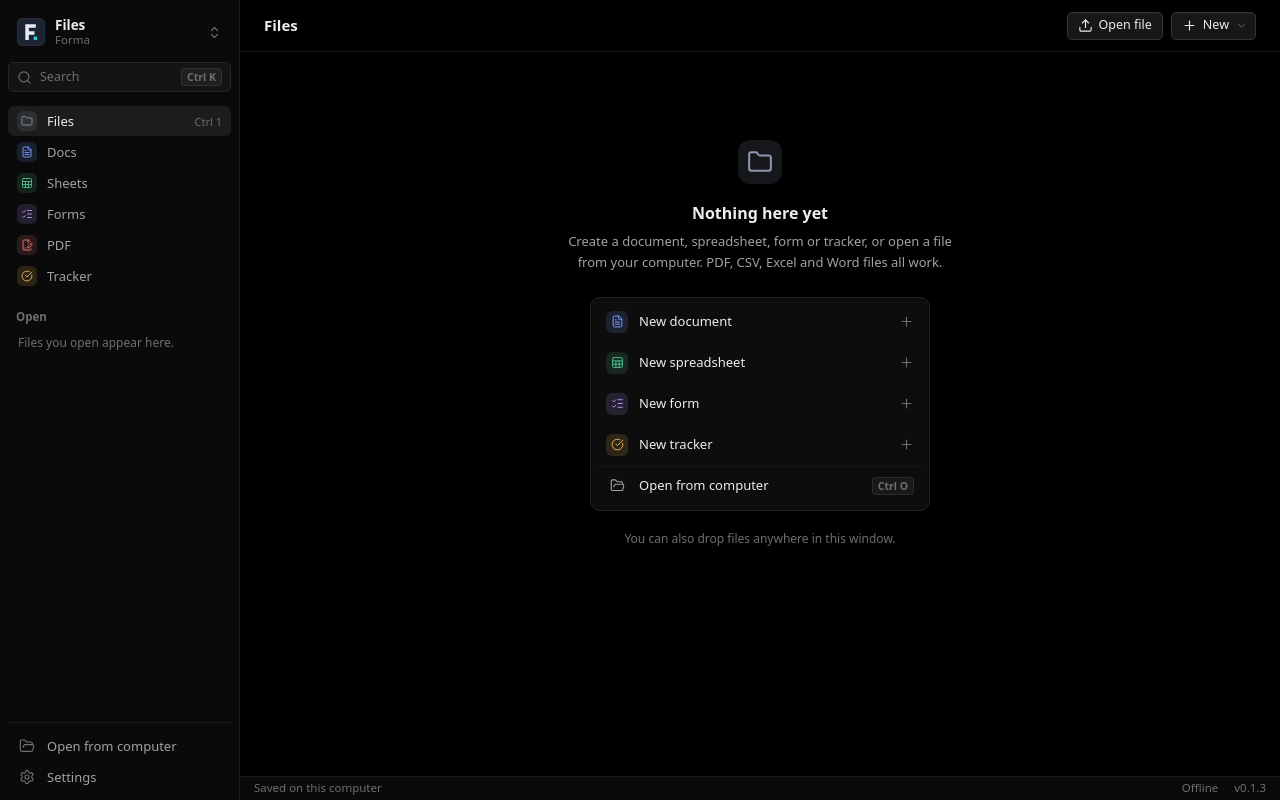
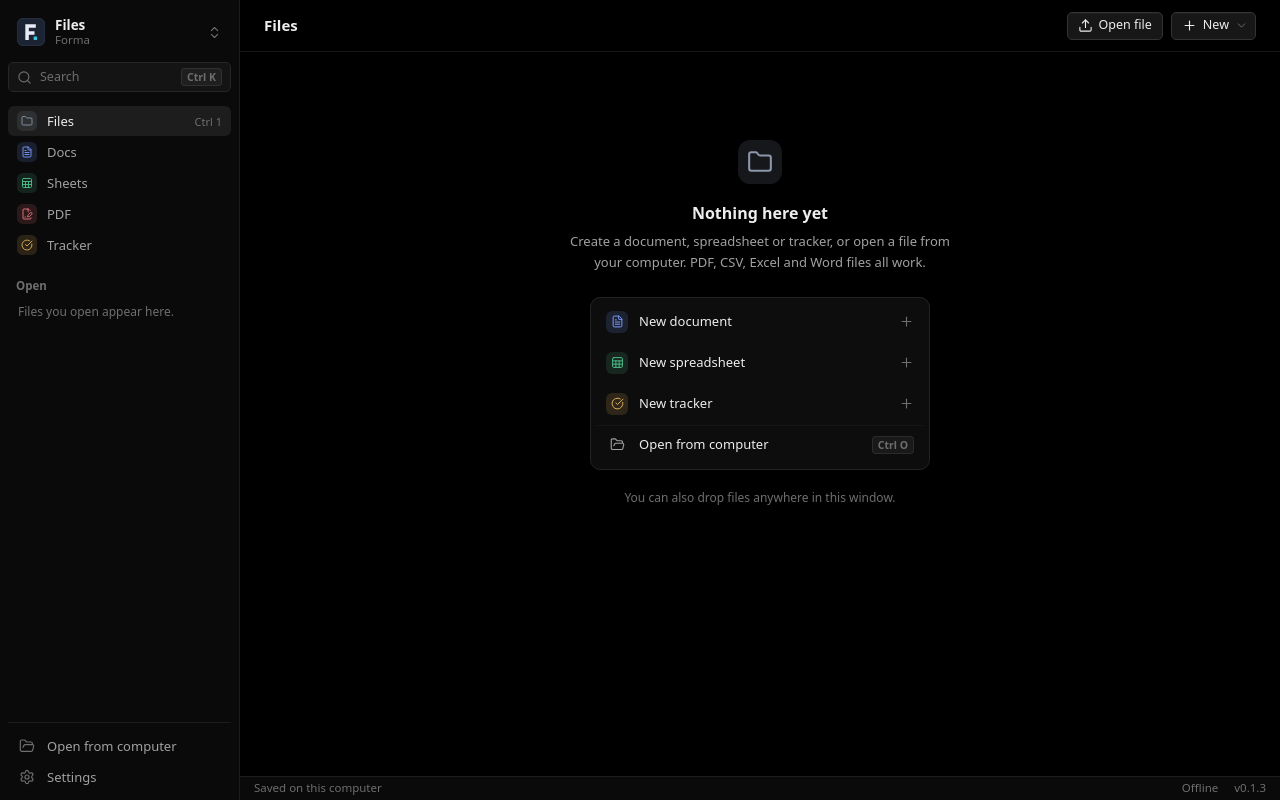
Before and after one commit to Kingvic300/Forma, a React (Vite) app: page / in a window 1280 px wide. Built offline with nearby package versions, Linux system fonts and the light colour scheme; a web font is replaced by a local one.

Commit message:
feat: close button on open files, hide Forms for now
- close (x) next to the file name, same as Ctrl+W
- F11 and command palette window actions
- Forms hidden from navigation; existing forms still open
- draw select chevrons ourselves (WebKitGTK paints grey widgets)

```diff
--- a/src/App.tsx
+++ b/src/App.tsx
@@ -4,12 +4,12 @@ import Home from "./Home";
 import { CommandPalette } from "./CommandPalette";
 import { DialogHost, errorText, toast } from "./lib/dialog";
 import { ACCEPT, importFile } from "./lib/importers";
-import { isTauri, onFilesOpened, takeLaunchFiles } from "./lib/platform";
-import { APPS, go, switchTo, useRoute, type AppId } from "./lib/route";
+import { isTauri, onFilesOpened, takeLaunchFiles, toggleFullscreen } from "./lib/platform";
+import { APPS, go, NAV_APPS, switchTo, useRoute, type AppId } from "./lib/route";
 import { getOnlineConfig, type OnlineConfig } from "./lib/online";
 import { getSetting, setSetting, useFiles, type Meta } from "./lib/store";
 import { OnlineSetup } from "./OnlineSetup";
-import { AppIcon, AppSwitcher, Logo, Modal, Spinner } from "./ui";
+import { AppIcon, AppSwitcher, CLOSE_FILE, Logo, Modal, Spinner } from "./ui";
 import { UpdateBanner, useUpdater } from "./Updater";
 import { FormView } from "./apps/forms/FormFill";
 import pkg from "../package.json";
@@ -44,11 +44,15 @@ export default function App() {
 
   useEffect(() => {
     const onKey = (e: KeyboardEvent) => {
+      if (e.key === "F11") {
+        e.preventDefault();
+        return void toggleFullscreen();
+      }
       if (!(e.ctrlKey || e.metaKey) || e.altKey) return;
       const k = e.key.toLowerCase();
-      if (!e.shiftKey && /^[1-6]$/.test(k)) {
+      if (!e.shiftKey && new RegExp(`^[1-${NAV_APPS.length}]$`).test(k)) {
         e.preventDefault();
-        switchTo(APPS[Number(k) - 1].id, app);
+        switchTo(NAV_APPS[Number(k) - 1].id, app);
       } else if (k === "k" || (e.shiftKey && k === "p")) {
         e.preventDefault();
         setPalette((p) => !p);
@@ -65,6 +69,12 @@ export default function App() {
     };
     addEventListener("keydown", onKey);
     return () => removeEventListener("keydown", onKey);
+  });
+
+  useEffect(() => {
+    const close = () => id && tabs.close(id);
+    addEventListener(CLOSE_FILE, close);
+    return () => removeEventListener(CLOSE_FILE, close);
   });
 
   // Files opened from the OS ("Open with Forma", double-click, command line).
@@ -109,7 +119,7 @@ export default function App() {
           <span className="key">Ctrl K</span>
         </button>
         <nav className="sb-nav" aria-label="Apps">
-          {APPS.map((a, i) => (
+          {NAV_APPS.map((a, i) => (
             <button key={a.id} className={"sb-item" + (a.id === app ? " on" : "")} aria-current={a.id === app ? "page" : undefined} onClick={() => switchTo(a.id, app)}>
               <AppIcon app={a.id} size={20} />
               <span className="sb-label">{a.name}</span>
--- a/src/CommandPalette.tsx
+++ b/src/CommandPalette.tsx
@@ -1,7 +1,8 @@
 import { useEffect, useMemo, useRef, useState } from "react";
-import { ArrowRight, CornerDownLeft, Download, FilePlus2, FolderOpen, Search, Settings } from "lucide-react";
+import { ArrowRight, CornerDownLeft, Download, Expand, FilePlus2, FolderOpen, Maximize2, Search, Settings } from "lucide-react";
 import { blank } from "./lib/importers";
-import { APPS, go, switchTo, type AppId } from "./lib/route";
+import { isTauri, toggleFullscreen, toggleMaximize } from "./lib/platform";
+import { go, NAV_APPS, switchTo, type AppId } from "./lib/route";
 import { createFile, useFiles, type Kind } from "./lib/store";
 import { AppIcon, timeAgo } from "./ui";
 
@@ -10,7 +11,6 @@ type Item = { id: string; group: string; title: string; hint?: string; icon: Rea
 const NEW: [Kind, string, string][] = [
   ["docs", "New document", "Untitled document"],
   ["sheets", "New spreadsheet", "Untitled spreadsheet"],
-  ["forms", "New form", "Untitled form"],
   ["tracker", "New tracker", "My tracker"],
 ];
 
@@ -51,11 +51,13 @@ export function CommandPalette({ open, setOpen, current, onOpenFile, onSettings,
       out.push({ id: "new-" + kind, group: "Create", title: label, icon: <FilePlus2 />, run: async () => go(`/${kind}/${await createFile(kind, name, blank(kind))}`) }),
     );
     if (match("Open a file from your computer pdf csv excel word")) out.push({ id: "open", group: "Create", title: "Open a file from your computer…", hint: "PDF, CSV, Excel, Word", icon: <FolderOpen />, run: onOpenFile });
-    APPS.filter((a) => match(a.name) || match("go to " + a.name)).forEach((a) =>
-      out.push({ id: "go-" + a.id, group: "Go to", title: a.name, hint: a.blurb, icon: <AppIcon app={a.id} size={22} />, keys: `Ctrl ${APPS.indexOf(a) + 1}`, run: () => switchTo(a.id, current) }),
+    NAV_APPS.filter((a) => match(a.name) || match("go to " + a.name)).forEach((a) =>
+      out.push({ id: "go-" + a.id, group: "Go to", title: a.name, hint: a.blurb, icon: <AppIcon app={a.id} size={22} />, keys: `Ctrl ${NAV_APPS.indexOf(a) + 1}`, run: () => switchTo(a.id, current) }),
     );
     if (match("Settings preferences")) out.push({ id: "settings", group: "Forma", title: "Settings", icon: <Settings />, keys: "Ctrl ,", run: onSettings });
     if (onCheckUpdates && match("Check for updates")) out.push({ id: "update", group: "Forma", title: "Check for updates", icon: <Download />, run: onCheckUpdates });
+    if (isTauri && match("Maximise maximize restore window size")) out.push({ id: "maximize", group: "Window", title: "Maximise or restore window", icon: <Maximize2 />, run: toggleMaximize });
+    if (match("Full screen fullscreen")) out.push({ id: "fullscreen", group: "Window", title: "Full screen", icon: <Expand />, keys: "F11", run: toggleFullscreen });
     return out;
   }, [q, files, current, onOpenFile, onSettings, onCheckUpdates]);
 
--- a/src/Home.tsx
+++ b/src/Home.tsx
@@ -15,7 +15,7 @@ const NEW: Record<Kind, { label: string; name: string }> = {
 };
 const KIND_NAME: Record<Kind, string> = { docs: "Document", sheets: "Spreadsheet", forms: "Form", pdf: "PDF", tracker: "Tracker" };
 const EMPTY: Record<AppId, [string, string]> = {
-  drive: ["Nothing here yet", "Create a document, spreadsheet, form or tracker, or open a file from your computer. PDF, CSV, Excel and Word files all work."],
+  drive: ["Nothing here yet", "Create a document, spreadsheet or tracker, or open a file from your computer. PDF, CSV, Excel and Word files all work."],
   docs: ["No documents yet", "Start a blank document, or open a Word, HTML, text or Markdown file to keep editing it here."],
   sheets: ["No spreadsheets yet", "Start a blank spreadsheet, or open a CSV or Excel file. Formulas like =SUM(A1:A9) work as you’d expect."],
   forms: ["No forms yet", "Build a form, fill it in on this computer, and see the responses as charts or in a spreadsheet."],
@@ -45,7 +45,7 @@ export default function Home({ app, onOpenFile, onDropFiles }: { app: AppId; onO
   }
 
   const shown = (files ?? []).filter((f) => f.name.toLowerCase().includes(query.trim().toLowerCase()));
-  const creatable: Kind[] = kind ? (kind === "pdf" ? [] : [kind]) : ["docs", "sheets", "forms", "tracker"];
+  const creatable: Kind[] = kind ? (kind === "pdf" ? [] : [kind]) : ["docs", "sheets", "tracker"];
 
   return (
     <div
--- a/src/lib/route.ts
+++ b/src/lib/route.ts
@@ -2,14 +2,17 @@ import { useEffect, useState } from "react";
 
 export type AppId = "drive" | "docs" | "sheets" | "forms" | "pdf" | "tracker";
 
-export const APPS: { id: AppId; name: string; blurb: string }[] = [
+export const APPS: { id: AppId; name: string; blurb: string; hidden?: boolean }[] = [
   { id: "drive", name: "Files", blurb: "Everything you’ve made or opened" },
   { id: "docs", name: "Docs", blurb: "Documents and letters" },
   { id: "sheets", name: "Sheets", blurb: "Spreadsheets, CSV and Excel" },
-  { id: "forms", name: "Forms", blurb: "Questions and responses" },
+  { id: "forms", name: "Forms", blurb: "Questions and responses", hidden: true }, // paused for now; existing forms still open
   { id: "pdf", name: "PDF", blurb: "Fill, sign and edit PDFs" },
   { id: "tracker", name: "Tracker", blurb: "Tasks, habits and notes" },
 ];
+
+/** Apps shown in the sidebar, the app grid, shortcuts and the command palette. */
+export const NAV_APPS = APPS.filter((a) => !a.hidden);
 
 // Last route visited in each app, so switching apps returns to the open file (like Gmail's switcher).
 const last: Partial<Record<AppId, string>> = {};
--- a/src/ui.tsx
+++ b/src/ui.tsx
@@ -1,6 +1,6 @@
 import { useEffect, useRef, useState, type ReactNode } from "react";
 import { Check, ChevronDown, CircleCheckBig, FileSignature, FileText, Folder, ListChecks, Loader2, Sheet, X } from "lucide-react";
-import { APPS, go, type AppId } from "./lib/route";
+import { APPS, go, NAV_APPS, type AppId } from "./lib/route";
 import type { Meta } from "./lib/store";
 
 /** Forma mark: a geometric F with a cyan full stop, on a charcoal tile. */
@@ -71,7 +71,7 @@ export function AppSwitcher({ current, open, setOpen, onPick }: { current: AppId
   if (!open) return null;
   return (
     <div className="switcher pop" ref={ref} role="menu" aria-label="Apps">
-      {APPS.map((a, i) => (
+      {NAV_APPS.map((a, i) => (
         <button
           key={a.id}
           ref={a.id === current ? first : undefined}
@@ -109,7 +109,11 @@ export function Menu({ label, children, align = "right" }: { label: ReactNode; c
   );
 }
 
-/** The header of every open file: App / file name, save state, and the app's actions. */
+/** Ask the window to close the open file (the shell decides which file to show next). */
+export const CLOSE_FILE = "forma:close-file";
+export const closeOpenFile = () => dispatchEvent(new Event(CLOSE_FILE));
+
+/** The header of every open file: App / file name, save state, close, and the app's actions. */
 export function TitleBar({ meta, onRename, saved, app, children }: { meta: Meta; onRename: (n: string) => void; saved: boolean; app: AppId; children?: ReactNode }) {
   const name = APPS.find((a) => a.id === app)!.name;
   return (
@@ -124,6 +128,9 @@ export function TitleBar({ meta, onRename, saved, app, children }: { meta: Meta;
         {saved ? <Check /> : <Loader2 className="spin" />}
         {saved ? "Saved" : "Saving"}
       </span>
+      <button className="icon close-file" title="Close (Ctrl+W)" aria-label={`Close ${meta.name || "file"}`} onClick={closeOpenFile}>
+        <X />
+      </button>
       <span className="grow" />
       {children}
     </div>
```
Also changed, not shown: src/styles.css (+7 -1 lines).
